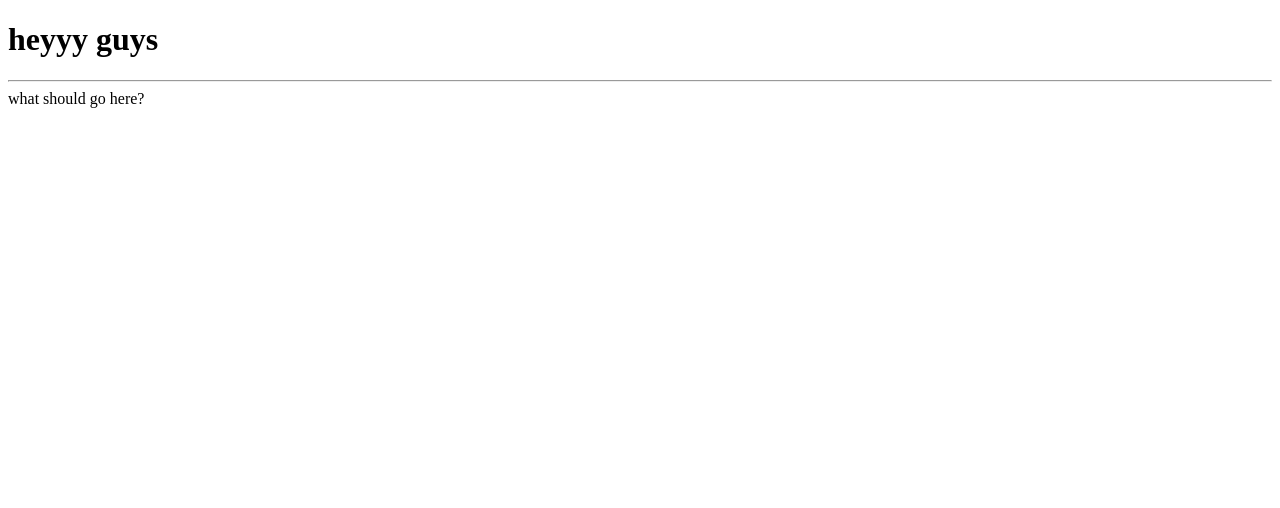
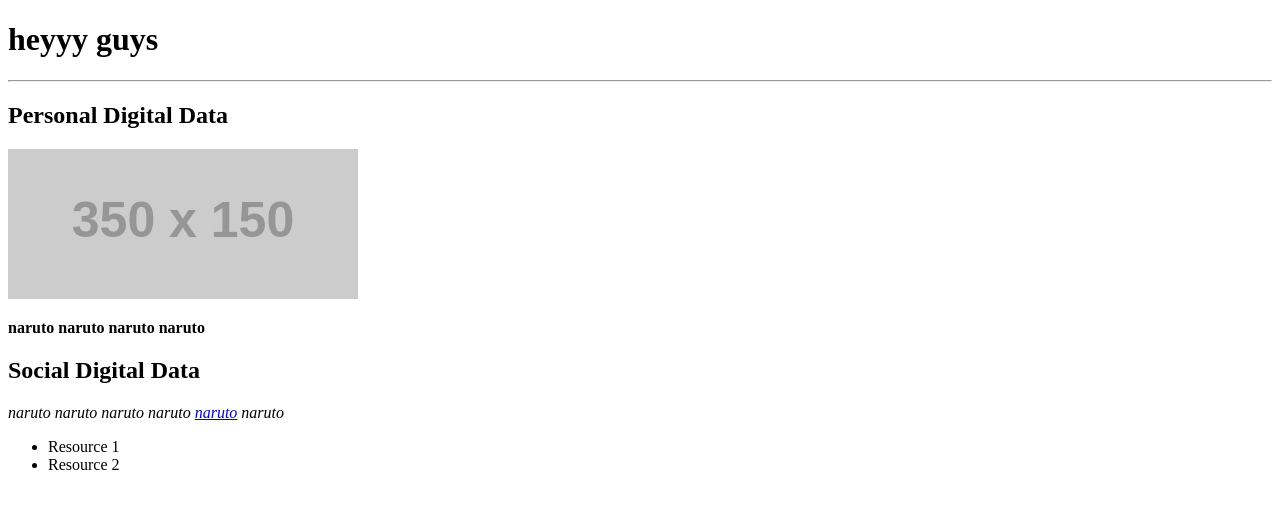
Before and after one commit to taylordickerson/more-practice, a plain HTML site: page index.html in a window 1280 px wide. Drawn offline with Linux system fonts and the light colour scheme; placeholder pictures from the web are drawn by us.

Commit message:
added content

```diff
--- a/index.html
+++ b/index.html
@@ -1,12 +1,33 @@
 <!doctype html>
 <html>
-  <head>
+<head>
     <meta charset="utf-8">
     <title>naruto</title>
-  </head>
-  <body>
+</head>
+
+<body>
+    <header>
       <h1>heyyy guys</h1>
-      <hr />
-    what should go here?
+    </header>
+    <hr />
+    <article id="datastory">
+      <section id="personal-digital">
+        <h2>Personal Digital Data</h2>
+        <img src="http://via.placeholder.com/350x150" alt="A placeholder image." />
+        <p><b>naruto naruto naruto naruto</b></p>
+      </section>
+      <section id="social-digital">
+        <h2>Social Digital Data</h2>
+        <p>
+          <i>naruto naruto naruto naruto <a href="#personal-data">naruto</a> naruto</i>
+        </p>
+      </section>
+    </article>
+    <footer id="resources">
+      <ul>
+        <li>Resource 1</li>
+        <li>Resource 2</li>
+      </ul>
+    </footer>
   </body>
 </html>
```
